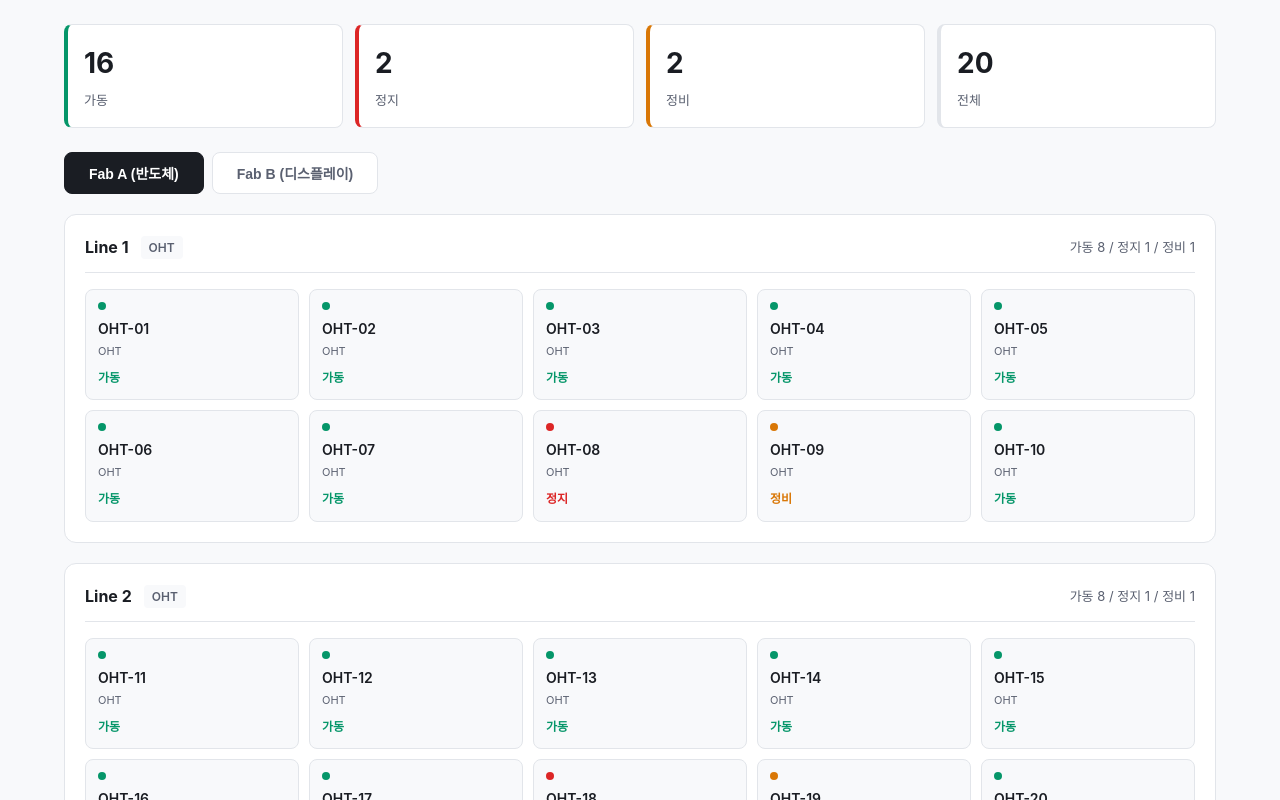
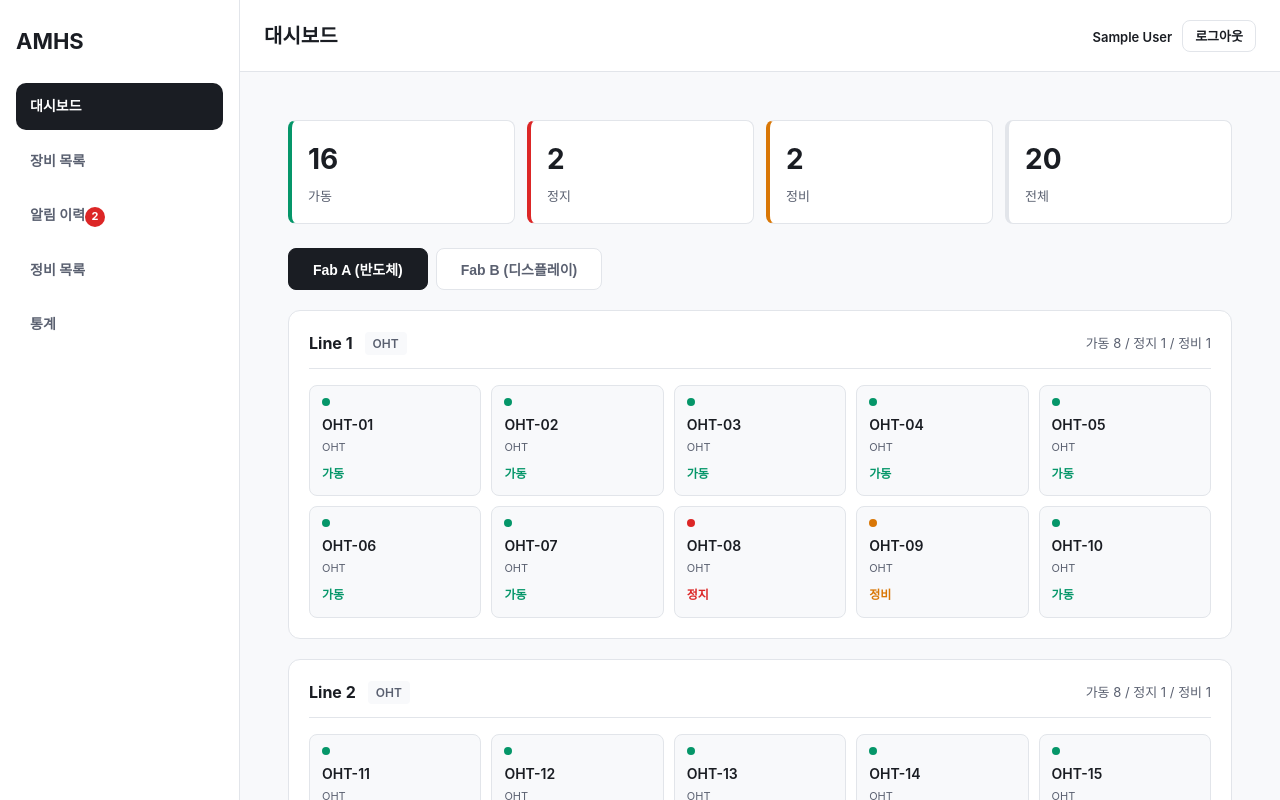
Before and after one commit to SF-KONA/AMHS-frontend, a Vue app: page /dashboard in a window 1280 px wide. Shown: the top 800 px of the page. Built offline with nearby package versions, Linux system fonts and the light colour scheme; sample sign-in values are in the browser's storage.

Commit message:
feat: AppLayout에 로그인 상태 및 역할별 메뉴 분기 추가

```diff
--- a/src/layouts/AppLayout.vue
+++ b/src/layouts/AppLayout.vue
@@ -6,22 +6,56 @@
             <nav class="sidebar__nav">
                 <RouterLink to="/dashboard" class="nav-item" active-class="is-active">대시보드</RouterLink>
                 <RouterLink to="/equipment" class="nav-item" active-class="is-active">장비 목록</RouterLink>
+
                 <RouterLink to="/alerts" class="nav-item nav-item--with-badge" active-class="is-active">
                     <span>알림 이력</span>
-                    <span v-if="unreadCount > 0" class="nav-badge">
-                        {{ unreadCount }}
+                    <span v-if="unreadAlertCount > 0" class="nav-badge">
+                        {{ unreadAlertCount }}
                     </span>
                 </RouterLink>
+
                 <RouterLink to="/maintenance" class="nav-item" active-class="is-active">정비 목록</RouterLink>
                 <RouterLink to="/stats" class="nav-item" active-class="is-active">통계</RouterLink>
-                <RouterLink to="/login" class="nav-item" active-class="is-active">로그인</RouterLink>
+
+                <RouterLink
+                    v-if="isAdmin"
+                    to="/admin/thresholds"
+                    class="nav-item"
+                    active-class="is-active"
+                >
+                    임계값 설정
+                </RouterLink>
+
+                <RouterLink
+                    v-if="isAdmin"
+                    to="/analysis/traceability"
+                    class="nav-item"
+                    active-class="is-active"
+                >
+                    장비 추적 분석
+                </RouterLink>
+
+                <RouterLink v-if="!isLoggedIn" to="/login" class="nav-item" active-class="is-active">
+                    로그인
+                </RouterLink>
             </nav>
         </aside>
 
         <div class="layout-main">
             <header class="layout-header">
                 <h1 class="layout-title">{{ pageTitle }}</h1>
-                <div class="layout-header__right">FE2 Layout</div>
+                <div class="layout-header__right">
+                    <template v-if="isLoggedIn">
+                        <span class="user-name">{{ userName }}</span>
+                        <button class="logout-button" @click="handleLogout">
+                            로그아웃
+                        </button>
+                    </template>
+
+                    <template v-else>
+                        <RouterLink to="/login" class="login-link">로그인</RouterLink>
+                    </template>
+                </div>
             </header>
 
             <main class="layout-content">
@@ -33,13 +67,20 @@
 
 <script setup>
 import { computed } from 'vue'
-import { useRoute, RouterLink } from 'vue-router'
+import { useRoute, useRouter, RouterLink } from 'vue-router'
 import { useAlertStore } from '../stores/alertStore'
+import { useAuthStore } from '../stores/authStore'
 
 const route = useRoute()
+const router = useRouter()
 const alertStore = useAlertStore()
+const authStore = useAuthStore()
 
 const unreadCount = computed(() => alertStore.unreadCount)
+const unreadAlertCount = computed(() => alertStore.unreadCount)
+const isAdmin = computed(() => authStore.role === 'ADMIN')
+const isLoggedIn = computed(() => authStore.isLoggedIn)
+const userName = computed(() => authStore.user?.name || '게스트')
 
 const titleMap = {
     dashboard: '대시보드',
@@ -49,14 +90,48 @@ const titleMap = {
     stats: '통계',
     login: '로그인',
     'equipment-detail': '장비 상세',
+    'maintenance-detail': '정비 상세',
+    thresholds: '임계값 설정',
+    traceability: '장비 추적 분석',
 }
 
 const pageTitle = computed(() => {
     return titleMap[route.name] || 'AMHS Frontend'
 })
+
+function handleLogout() {
+    authStore.logout()
+    router.push('/login')
+}
 </script>
 
 <style scoped>
+
+.user-name {
+    font-size: 13px;
+    font-weight: 600;
+    color: var(--color-text);
+}
+
+.logout-button {
+    margin-left: 10px;
+    height: 32px;
+    padding: 0 12px;
+    border: 1px solid var(--color-border);
+    border-radius: 8px;
+    background: var(--color-surface);
+    cursor: pointer;
+    font-size: 13px;
+    font-weight: 600;
+    color: var(--color-text);
+}
+
+.login-link {
+    color: var(--color-interest);
+    text-decoration: none;
+    font-size: 13px;
+    font-weight: 600;
+}
 
 .nav-item--with-badge {
     display: flex;
--- a/src/views/dashboard/DashboardView.vue
+++ b/src/views/dashboard/DashboardView.vue
@@ -1,4 +1,5 @@
 <template>
+    <AppLayout>
         <div class="dashboard">
             <!-- 상태 카운트 카드 -->
             <div class="status-summary">
@@ -66,12 +67,14 @@
                 </div>
             </div>
         </div>
+    </AppLayout>
 </template>
 
 <script setup>
 import { computed, onMounted } from 'vue'
 import { useRouter } from 'vue-router'
 import { useEquipmentStore } from '../../stores/equipmentStore'
+import AppLayout from '../../layouts/AppLayout.vue'
 
 const router = useRouter()
 const store = useEquipmentStore()
```
Lines whose indentation alone changed are shown as unchanged.
